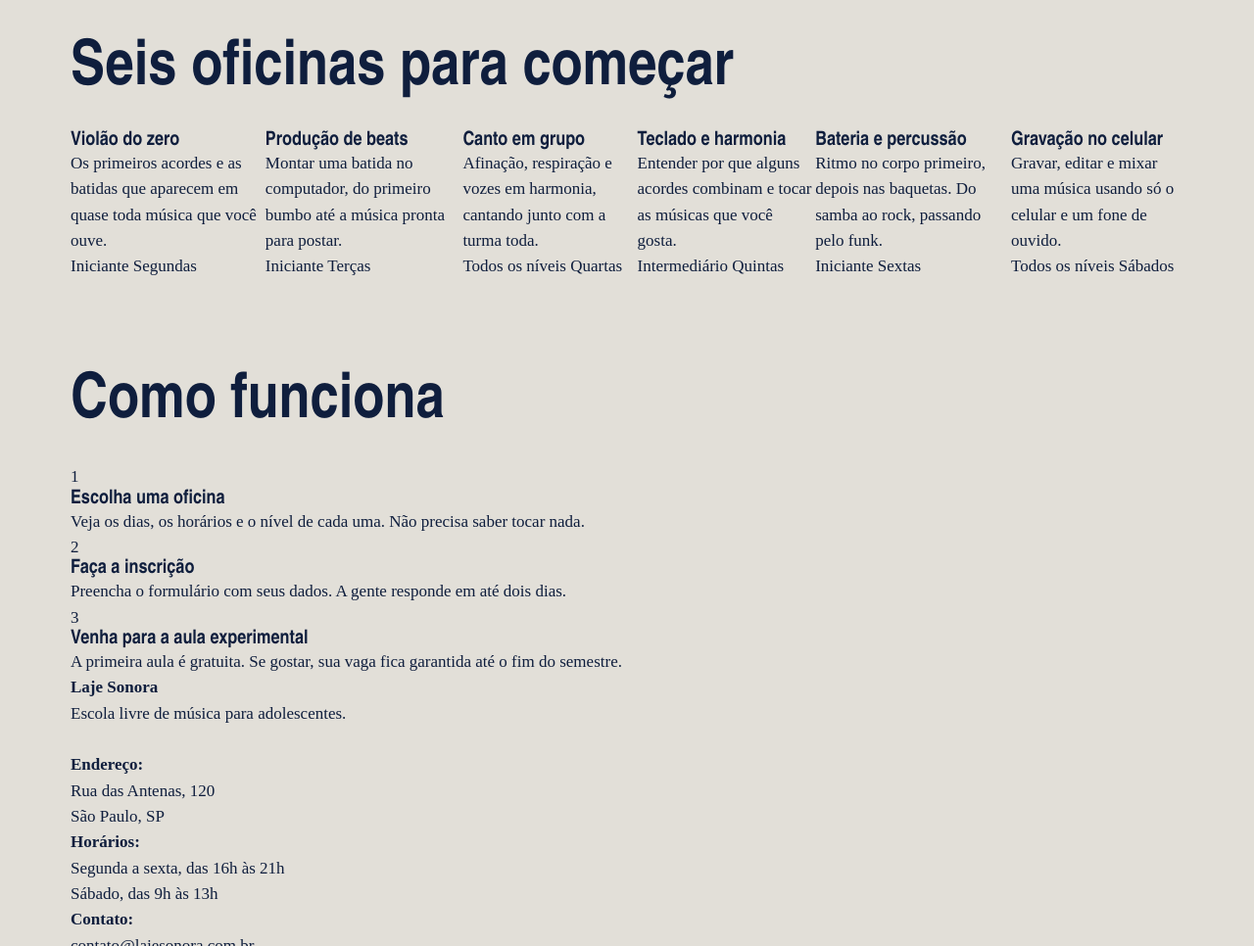
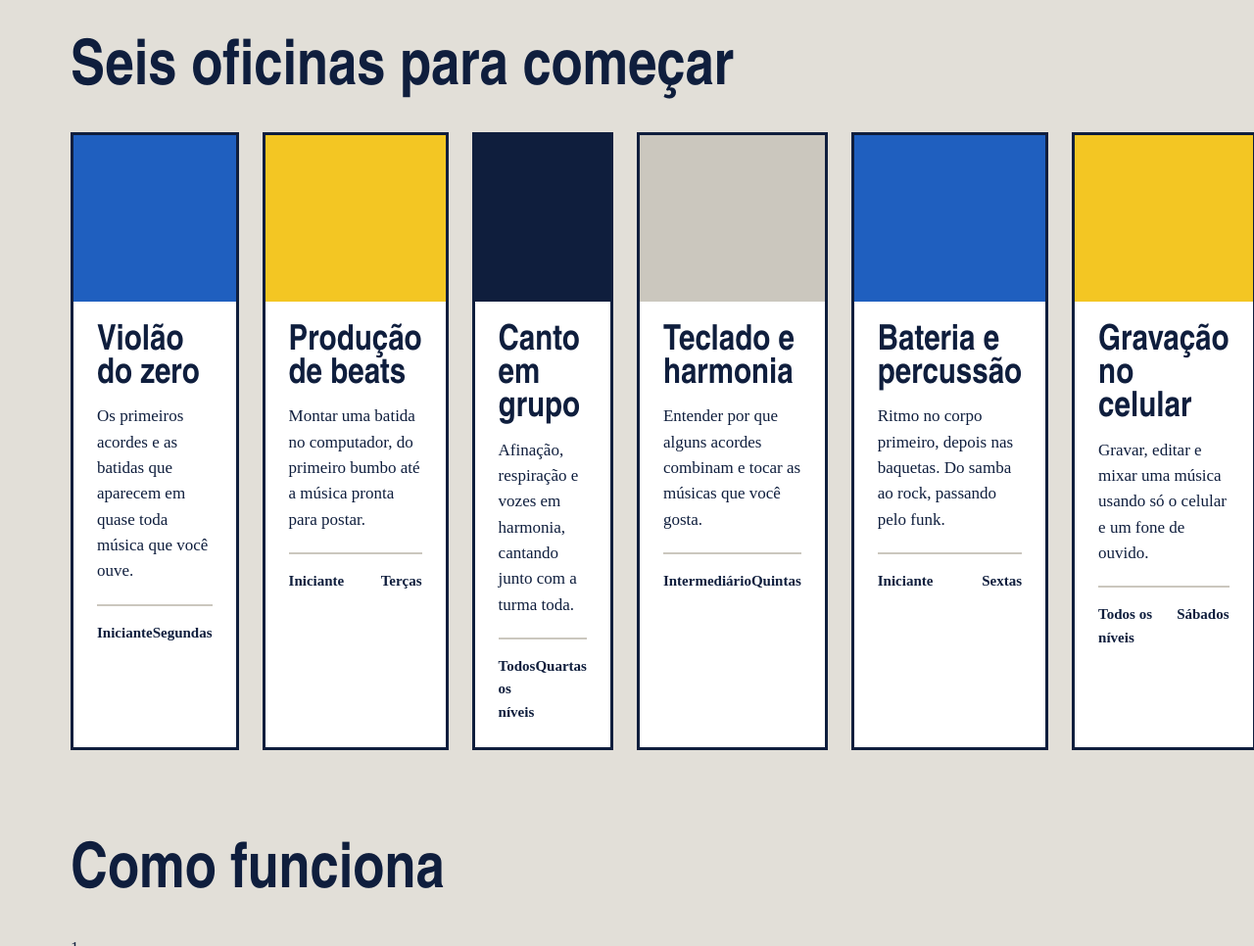
Before and after one commit to MiguelVasques11timc/laje-sonora, a plain HTML site: page index.html in a window 1280 px wide. Shown: the part 760-1726 px from the top of the page at 98% size. Drawn offline with Linux system fonts and the light colour scheme; a web font is replaced by a local one.

Commit message:
Cards das oficinas
arrumando os Cards das oficinas

```diff
--- a/index.css
+++ b/index.css
@@ -140,4 +140,51 @@ h1, h2, h3 {
 
 .cards {
     display: flex;
+    display: wrap;
+    gap: 24px;
 }
+
+.card {
+    background-color: var(--branco);
+    border: 3px solid var(--tinta);
+    flex: 1 1 340px;
+}
+
+.card .foto {
+    height: 170px;
+}
+
+.foto {
+    background-color: var(--concreto-escuro);
+}
+
+.foto-azul {
+    background-color: var(--caixa-dagua);
+}
+
+.foto-amarela {
+    background-color: var(--fita);
+}
+
+.foto-tinta {
+    background-color: var(--tinta);
+}
+
+.card-texto {
+    padding: 24px;
+}
+
+.card h3 {
+    font-size: 36px;
+    margin-bottom: 12px;
+}
+
+.card-info {
+    margin-top: 20px;
+    padding-top: 16px;
+    border-top: 2px solid var(--concreto-escuro);
+    font-weight: 600;
+    font-size: 15px;
+    display: flex;
+    justify-content: space-between;
+}
```
